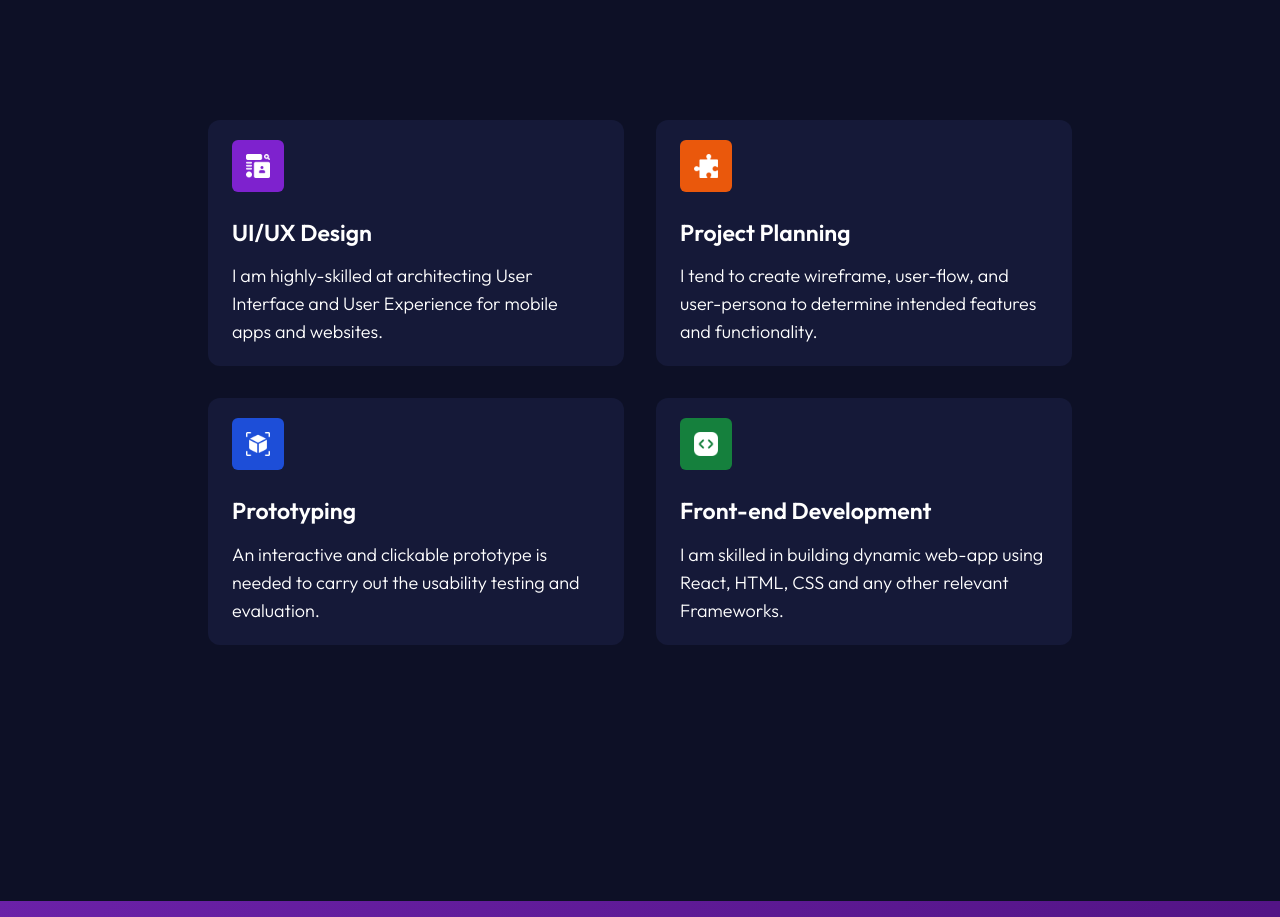
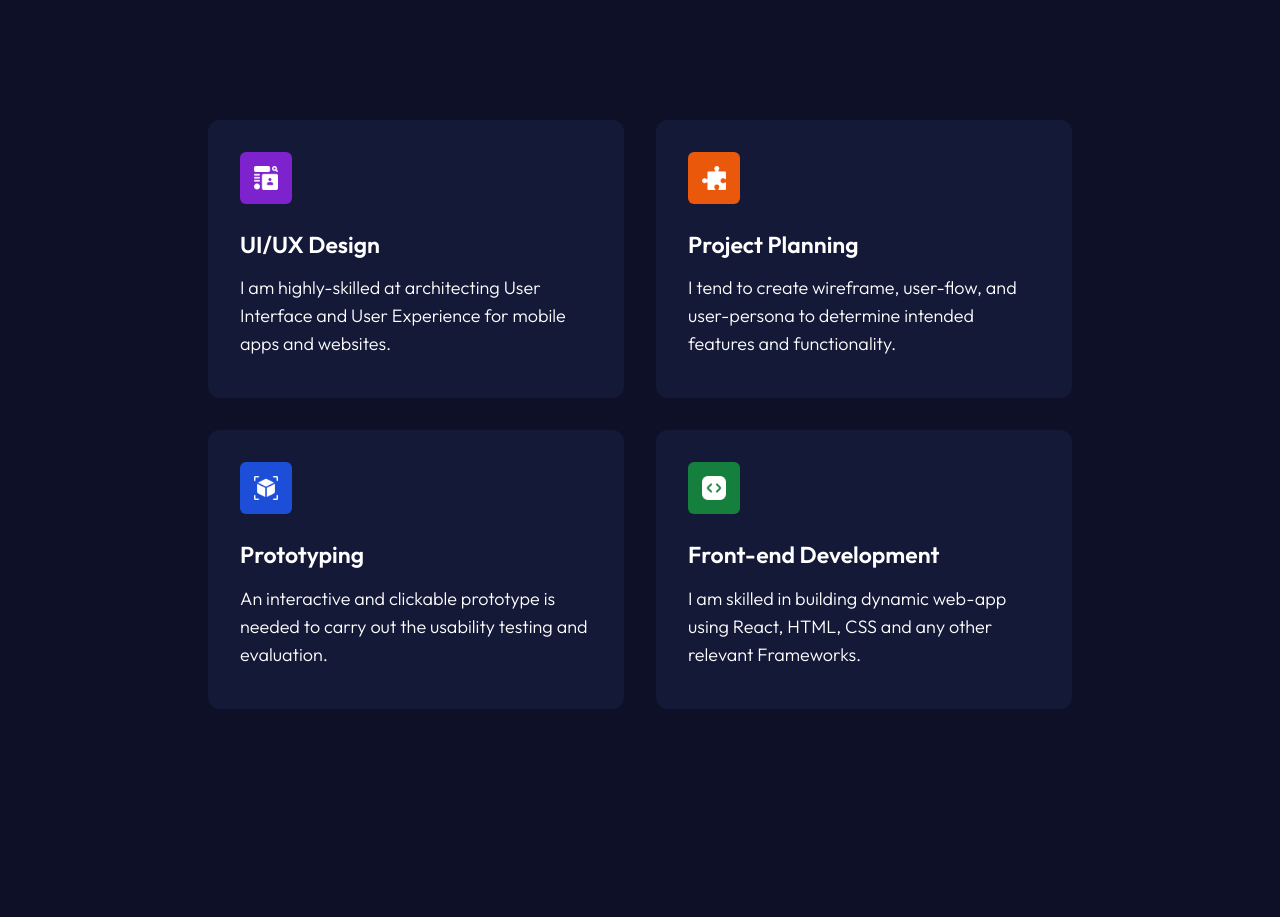
Before and after one commit to alif-firdaus/Passionate-React, a React (Create React App) app: page / in a window 1280 px wide. Shown: the part 2940-3857 px from the top of the page. Built offline with nearby package versions, Linux system fonts and the light colour scheme.

Commit message:
Expertise Section Container padding : fixed

```diff
--- a/src/Pages/Expertise.jsx
+++ b/src/Pages/Expertise.jsx
@@ -23,7 +23,7 @@ const Expertise = () => {
 			{/* Expertise Container 1 */}
 			<div className="flex flex-col items-center justify-between pt-20 lg:pt-40 md:flex-row gap-7 lg:gap-8 md:gap-5 h-fit">
 				{/* UI/UX Design */}
-				<div className="w-full px-6 py-5 text-black bg-white shadow-2xl dark:text-white dark:bg-darksecondary rounded-xl shadow-slate-200 dark:shadow-none">
+				<div className="w-full px-8 pt-8 pb-10 text-black bg-white shadow-2xl dark:text-white dark:bg-darksecondary rounded-xl shadow-slate-200 dark:shadow-none">
 					<div className="flex items-center justify-center px-[14px] py-[14px] bg-purple-700 rounded-md w-fit h-fit">
 						<img
 							src={uiuxdesign}
@@ -41,7 +41,7 @@ const Expertise = () => {
 				</div>
 
 				{/* Project Planning */}
-				<div className="w-full px-6 py-5 text-black bg-white shadow-2xl dark:text-white dark:bg-darksecondary rounded-xl shadow-slate-200 dark:shadow-none">
+				<div className="w-full px-8 pt-8 pb-10 text-black bg-white shadow-2xl dark:text-white dark:bg-darksecondary rounded-xl shadow-slate-200 dark:shadow-none">
 					<div className="flex items-center justify-center px-[14px] py-[14px] bg-orange-600 rounded-md w-fit h-fit">
 						<img src={planning} alt="planning" className="w-6" />
 					</div>
@@ -58,7 +58,7 @@ const Expertise = () => {
 			{/* Expertise Container 2 */}
 			<div className="flex flex-col items-center justify-between md:flex-row pt-7 lg:pt-8 md:pt-6 gap-7 lg:gap-8 md:gap-5 h-fit">
 				{/* Prototyping */}
-				<div className="w-full px-6 py-5 text-black bg-white shadow-2xl dark:text-white dark:bg-darksecondary rounded-xl shadow-slate-200 dark:shadow-none">
+				<div className="w-full px-8 pt-8 pb-10 text-black bg-white shadow-2xl dark:text-white dark:bg-darksecondary rounded-xl shadow-slate-200 dark:shadow-none">
 					<div className="flex items-center justify-center px-[14px] py-[14px] bg-blue-700 rounded-md w-fit h-fit">
 						<img
 							src={prototyping}
@@ -76,7 +76,7 @@ const Expertise = () => {
 				</div>
 
 				{/* Front-end Development */}
-				<div className="w-full px-6 py-5 text-black bg-white shadow-2xl dark:text-white dark:bg-darksecondary rounded-xl shadow-slate-200 dark:shadow-none">
+				<div className="w-full px-8 pt-8 pb-10 text-black bg-white shadow-2xl dark:text-white dark:bg-darksecondary rounded-xl shadow-slate-200 dark:shadow-none">
 					<div className="flex items-center justify-center px-[14px] py-[14px] bg-green-700 rounded-md w-fit h-fit">
 						<img src={frontend} alt="frontend" className="w-6" />
 					</div>
```
